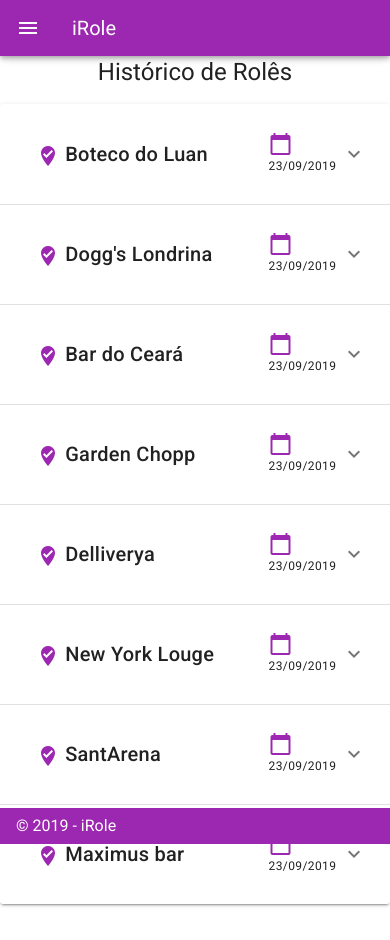
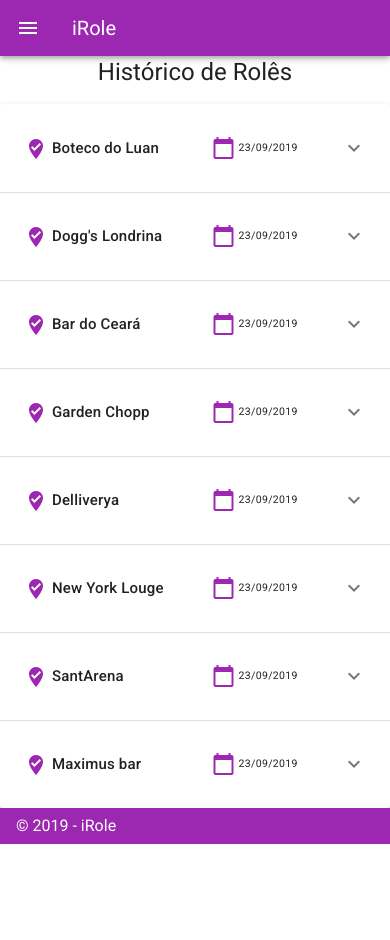
Before and after one commit to teamrole/Main, a Vue app in the folder client/: page /#/Historico in a window 390 px wide. After the commit the page ends 844 px from the top, so only its background shows below. Built offline with nearby package versions, Linux system fonts and the light colour scheme.

Commit message:
Finalizacoes nas melhorias de responsividade na tela hsitorico

```diff
--- a/client/src/assets/style.css
+++ b/client/src/assets/style.css
@@ -1,3 +1,13 @@
 .c-login-cod input {
     text-align: center !important;
 }
+
+@media only screen and (max-width: 450px) {
+    .historico> .caption.c-data {
+      font-size: .7em !important;
+    }
+    .c-painelHeader> .title{
+        font-size: 1em !important;
+    }
+
+  }
--- a/client/src/components/Templates/expansion-panel.vue
+++ b/client/src/components/Templates/expansion-panel.vue
@@ -1,13 +1,13 @@
 <template>
   <v-expansion-panel>
-    <v-expansion-panel-header class="c-painelHeader" @click.stop>
-      <div class="col-9">
+    <v-expansion-panel-header @click.stop>
+      <div class="col-7 c-painelHeader">
         <span class="title">
           <v-icon color="#9c27b0">where_to_vote</v-icon>
           {{historico.role}}
         </span>
       </div>
-      <div class="col-3">
+      <div class="col-5 historico">
         <span class="caption c-data">
           <v-icon color="#9c27b0">calendar_today</v-icon>
           {{ historico.data }}
@@ -57,4 +57,10 @@ export default {
 .c-painelAtivo > .v-expansion-panel-content {
   background-color: #eee;
 }
+.c-painelHeader{
+  padding-left: 0;
+  padding-right: 0;
+}
+
+
 </style>
```
